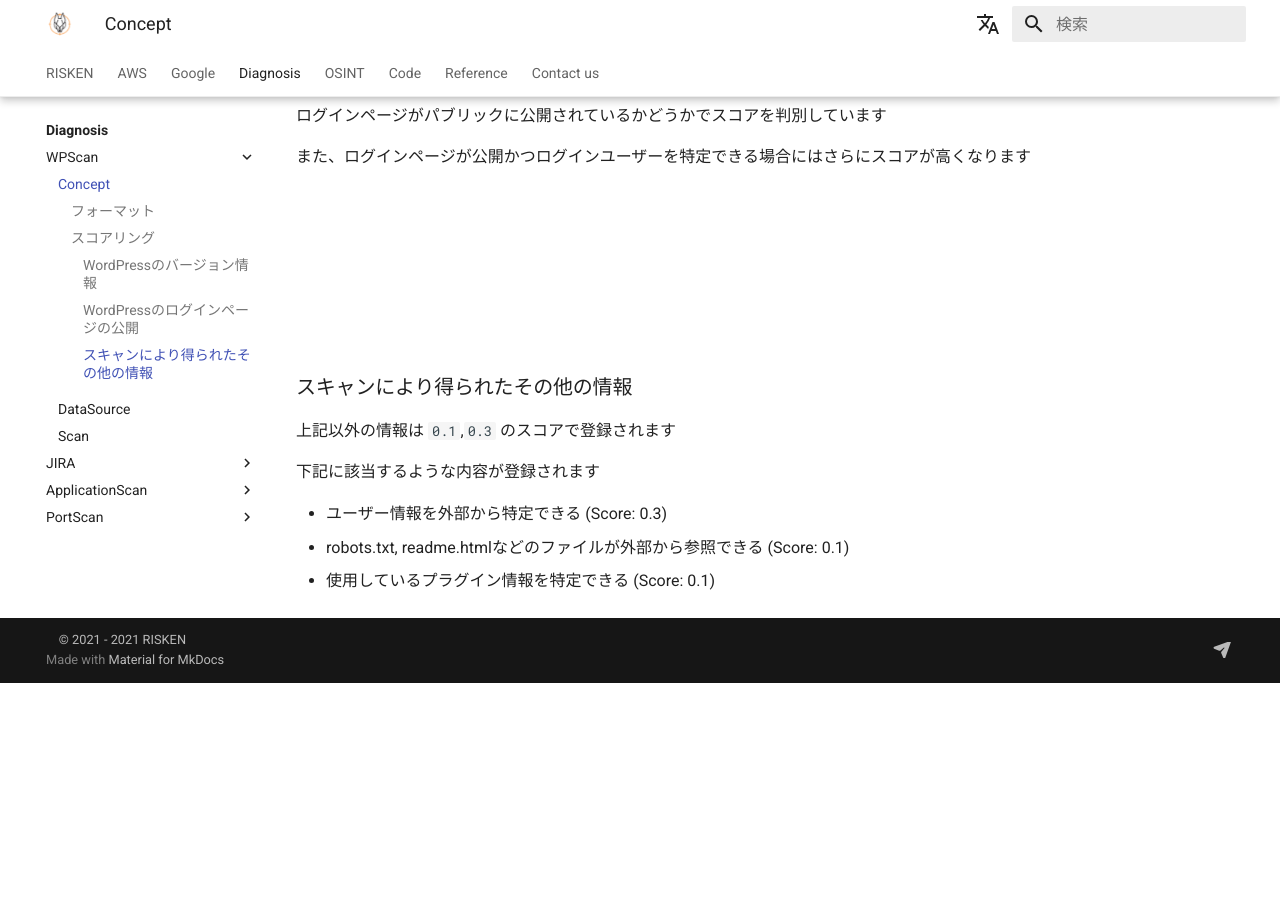
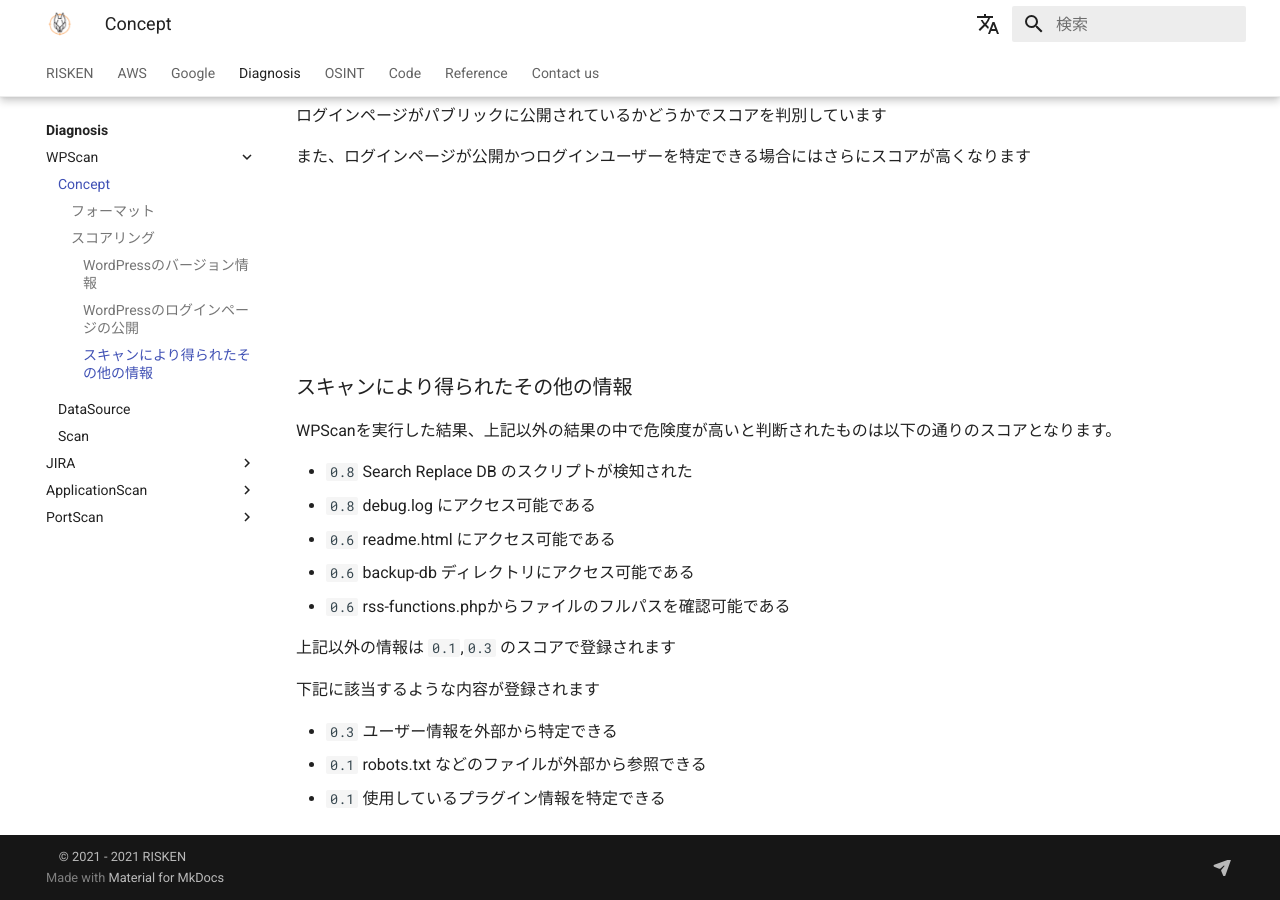
Before and after one commit to ca-risken/doc, an MkDocs documentation site: the page built from docs/diagnosis/wpscan_concept.md, in a window 1280 px wide and 900 px high, scrolled down 1672 px. Built offline with MkDocs 1.6.1 and Material for MkDocs 9.7.7, drawn with Linux system fonts in a browser that asks for light colours; comment, search, counter and statistics services are not loaded; before the commit the page ends 2355 px from its top, so only the background shows below that.

Commit message:
fix wpscan score

```diff
--- a/docs/diagnosis/wpscan_concept.md
+++ b/docs/diagnosis/wpscan_concept.md
@@ -68,10 +68,18 @@ graph TD
 
 ### スキャンにより得られたその他の情報
 
+WPScanを実行した結果、上記以外の結果の中で危険度が高いと判断されたものは以下の通りのスコアとなります。
+
+- `0.8` Search Replace DB のスクリプトが検知された
+- `0.8` debug.log にアクセス可能である
+- `0.6` readme.html にアクセス可能である
+- `0.6` backup-db ディレクトリにアクセス可能である
+- `0.6` rss-functions.phpからファイルのフルパスを確認可能である
+
 上記以外の情報は `0.1`,`0.3` のスコアで登録されます
 
 下記に該当するような内容が登録されます
 
-- ユーザー情報を外部から特定できる (Score: 0.3)
-- robots.txt, readme.htmlなどのファイルが外部から参照できる (Score: 0.1)
-- 使用しているプラグイン情報を特定できる (Score: 0.1)
+- `0.3` ユーザー情報を外部から特定できる
+- `0.1` robots.txt などのファイルが外部から参照できる
+- `0.1` 使用しているプラグイン情報を特定できる
```
